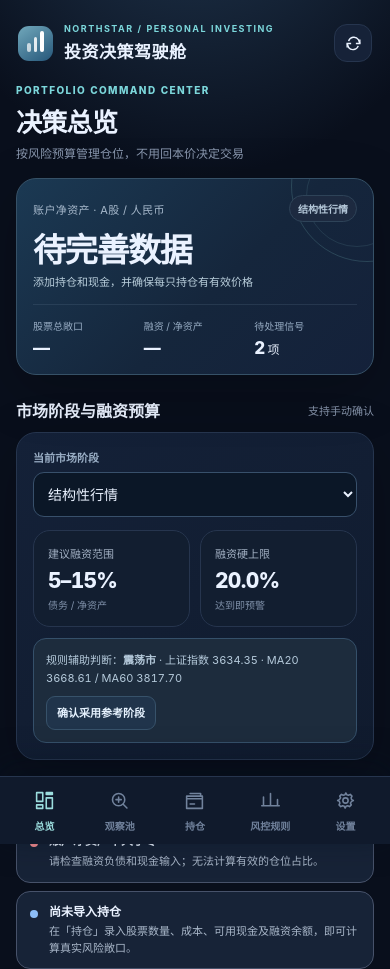
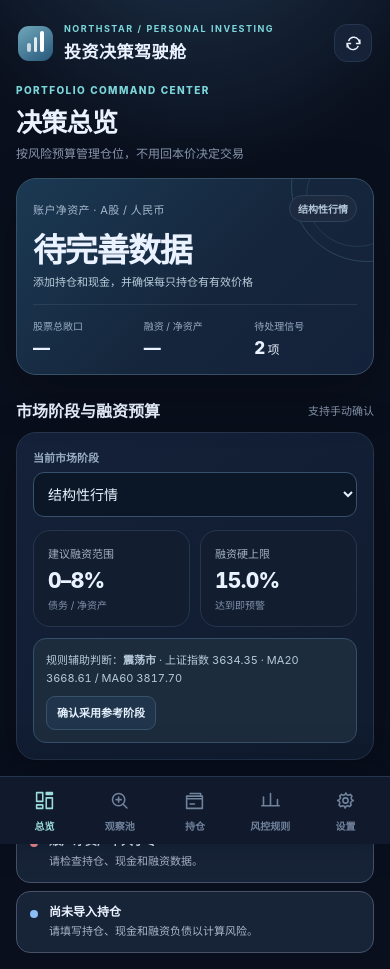
Before and after one commit to winterous-bot/investment-cockpit, a plain HTML site: page index.html in a window 390 px wide. Shown: the top 969 px of the page. Drawn offline with Linux system fonts and the light colour scheme.

Commit message:
feat: connect 5x5 matrices and mobile presentation

```diff
--- a/index.html
+++ b/index.html
@@ -39,5 +39,6 @@
   <input id="importFile" type="file" accept="application/json,.json" hidden>
   <script src="./live-quotes.js" defer></script>
   <script src="./app.js" defer></script>
+  <script src="./risk-v2.js" defer></script>
 </body>
 </html>
```
